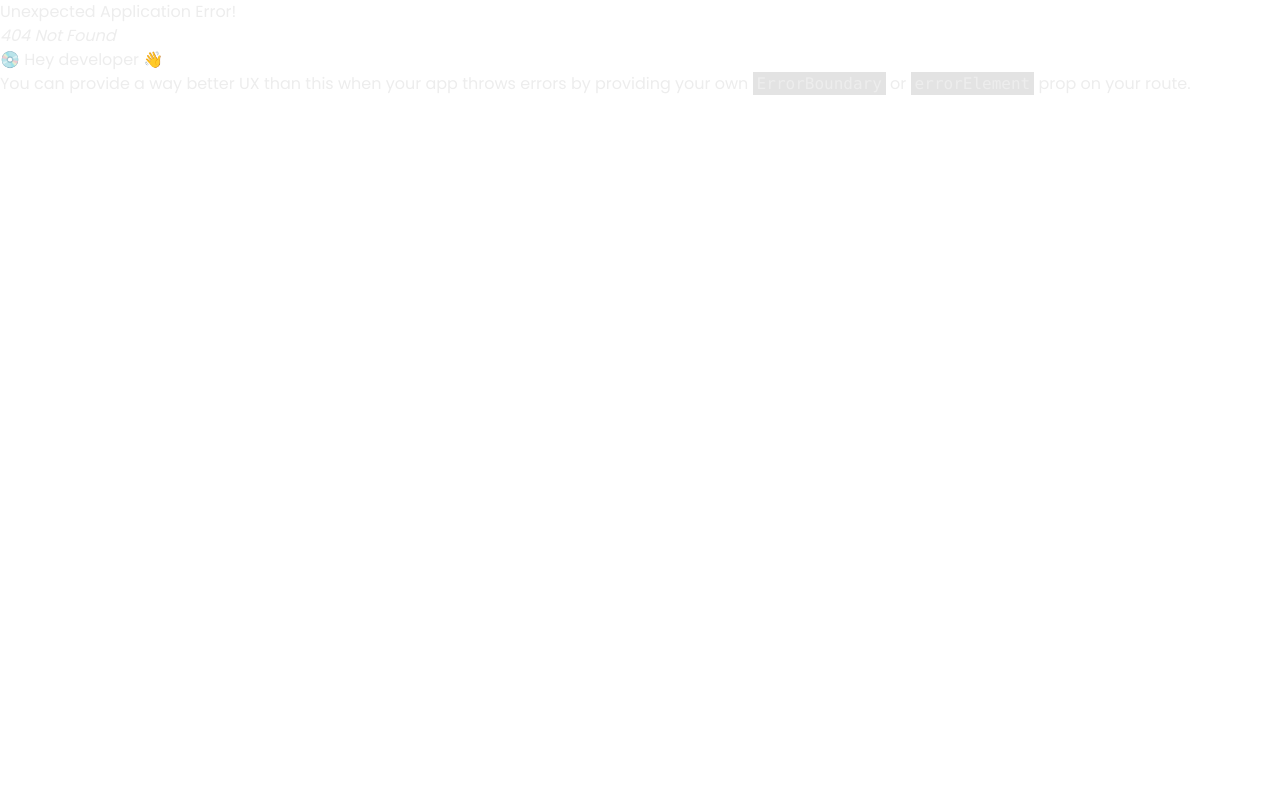
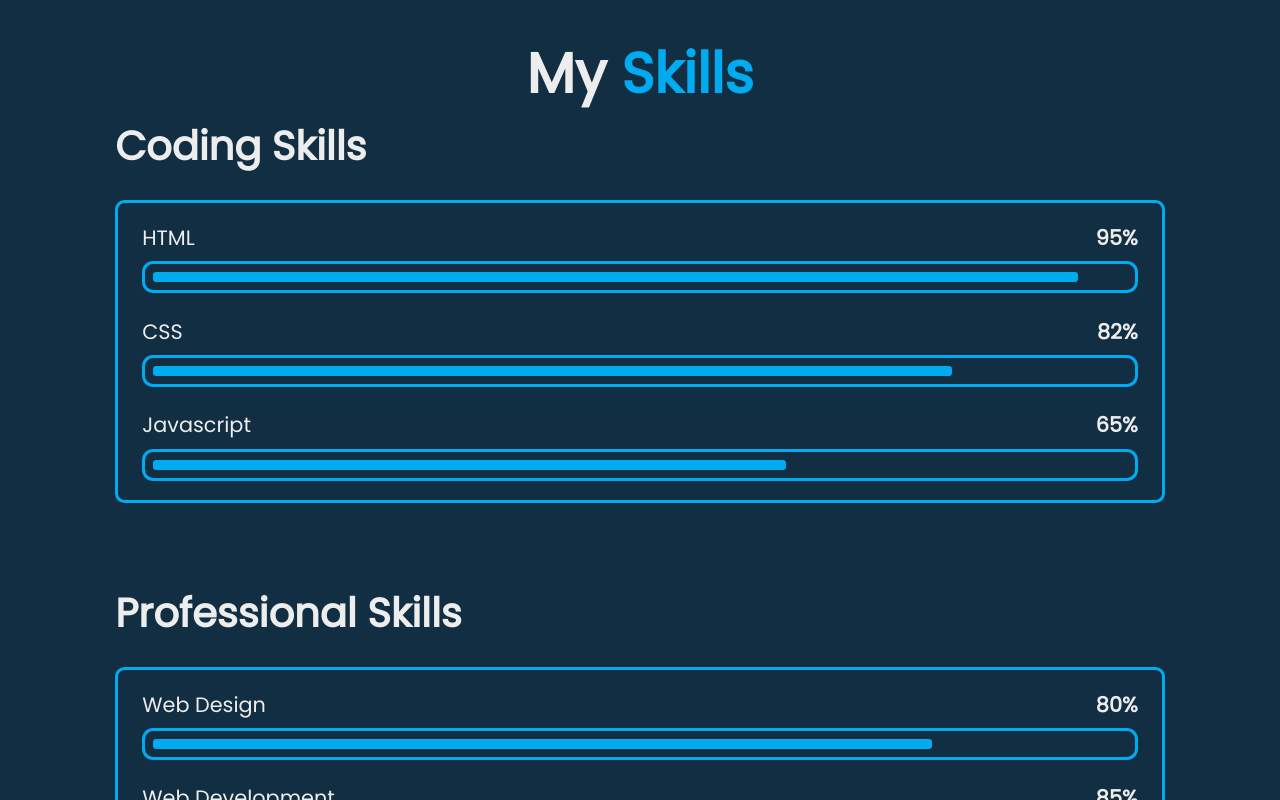
Before and after one commit to ashfakhossain15/portfolio-ashfakhossain15, a React (Vite) app: page /skills in a window 1280 px wide. Before the commit this address had no page. Shown: the top 800 px of the page. Built offline with nearby package versions, Linux system fonts and the light colour scheme.

Commit message:
skills part done

```diff
--- a/Routes/Routes.jsx
+++ b/Routes/Routes.jsx
@@ -3,6 +3,7 @@ import Main from "../src/Components/layout/Main";
 import Home from "./../src/Components/Pages/Home/Home";
 import About from "../src/Components/Pages/About/About";
 import Education from "../src/Components/Pages/Education/Education";
+import Skills from "../src/Components/Pages/Skills/Skills";
 
 export const router = createBrowserRouter([
   {
@@ -21,6 +22,10 @@ export const router = createBrowserRouter([
         path: "/education",
         element: <Education />,
       },
+      {
+        path: "/skills",
+        element: <Skills />,
+      },
     ],
   },
 ]);
--- a/src/Components/Pages/Education/Education.jsx
+++ b/src/Components/Pages/Education/Education.jsx
@@ -6,7 +6,7 @@ const Education = () => {
       <h1 className="heading">
         My <span>Journey</span>
       </h1>
-      <div className="education-row">
+      <div className="education-row mt-9.">
         <div className="education-colum">
           <h3 className="title">Education</h3>
           <div className="education-box">
--- a/src/Components/Pages/Home/Home.jsx
+++ b/src/Components/Pages/Home/Home.jsx
@@ -4,6 +4,7 @@ import { FaFacebookF, FaGithub, FaLinkedinIn } from "react-icons/fa";
 import BgAnimation from "../../Shared/Animation/BgAnimation";
 import About from "../About/About";
 import Education from "../Education/Education";
+import Skills from "../Skills/Skills";
 const Home = () => {
   return (
     <div>
@@ -67,6 +68,9 @@ const Home = () => {
       <section>
         <Education />
       </section>
+      <section>
+        <Skills />
+      </section>
     </div>
   );
 };
--- a/src/Components/Pages/Skills/Skills.jsx
+++ b/src/Components/Pages/Skills/Skills.jsx
@@ -1,5 +1,79 @@
 const Skills = () => {
-  return <div></div>;
+  return (
+    <div>
+      <section className="skills" id="skills">
+        <h2 className="heading">
+          My <span>Skills</span>
+        </h2>
+        <div className="skills-row">
+          <div className="skills-colum">
+            <h3 className="title">Coding Skills</h3>
+            <div className="skills-box">
+              <div className="skills-content ">
+                <div className="progres">
+                  <h3>
+                    HTML <span>95%</span>
+                  </h3>
+                  <div className="bar">
+                    {" "}
+                    <span className="w-[95%]"></span>
+                  </div>
+                </div>
+                <div className="progres">
+                  <h3>
+                    CSS <span>82%</span>
+                  </h3>
+                  <div className="bar">
+                    <span className="w-[82%]"></span>
+                  </div>
+                </div>
+                <div className="progres">
+                  <h3>
+                    Javascript<span>65%</span>
+                  </h3>
+                  <div className="bar">
+                    <span className="w-[65%]"></span>
+                  </div>
+                </div>
+              </div>
+            </div>
+          </div>
+          <div className="skills-colum">
+            <h3 className="title">Professional Skills</h3>
+            <div className="skills-box">
+              <div className="skills-content">
+                <div className="progres">
+                  <h3>
+                    Web Design <span>80%</span>
+                  </h3>
+                  <div className="bar">
+                    {" "}
+                    <span className="w-[80%]"></span>
+                  </div>
+                </div>
+                <div className="progres">
+                  <h3>
+                    Web Development <span>85%</span>
+                  </h3>
+                  <div className="bar">
+                    <span className="w-[85%]"></span>
+                  </div>
+                </div>
+                <div className="progres">
+                  <h3>
+                    Authentication<span>65%</span>
+                  </h3>
+                  <div className="bar">
+                    <span className="w-[65%]"></span>
+                  </div>
+                </div>
+              </div>
+            </div>
+          </div>
+        </div>
+      </section>
+    </div>
+  );
 };
 
 export default Skills;
--- a/src/Components/Shared/Header/Header.jsx
+++ b/src/Components/Shared/Header/Header.jsx
@@ -2,7 +2,7 @@ import { Link } from "react-router-dom";
 
 const Header = () => {
   return (
-    <div className="flex items-center z-50 sticky top-0   justify-between py-6 px-28  w-full ">
+    <div className="flex items-center z-50 sticky top-0 justify-between py-6 px-28  w-full ">
       <h2 className="text-4xl  name font-primary tracking-wider font-semibold">
         .ashfak
       </h2>
--- a/src/index.css
+++ b/src/index.css
@@ -326,3 +326,73 @@ nav a:hover {
   font-size: 1rem;
   padding-top: 0.5rem;
 }
+.skills {
+  padding: 2.5% 9%;
+  min-height: auto;
+  background: var(--second-bg-color);
+}
+.progres h3 span {
+  color: var(--main-color);
+  font-weight: 600;
+}
+
+.skills .skills-row {
+  display: flex;
+  gap: 5rem;
+  flex-wrap: wrap;
+}
+.skills-row .skills-colum {
+  flex: 1 1 36rem;
+}
+.skills-colum .title {
+  font-size: 2.5rem;
+  font-weight: 600;
+  margin: 0 0 1.5rem;
+}
+.skills-box .skills-content {
+  position: relative;
+  border: 0.2rem solid var(--main-color);
+  border-radius: 0.6rem;
+  padding: 0.5rem 1.5rem;
+  overflow: hidden;
+  z-index: 1;
+}
+.skills-box .skills-content::before {
+  content: "";
+  position: absolute;
+  top: 0;
+  left: 0;
+  width: 0;
+  height: 100%;
+  transition: 0.5s;
+  background: var(--bg-color);
+
+  z-index: -1;
+}
+.skills-box .skills-content:hover:before {
+  width: 100%;
+}
+.skills-content .progres {
+  padding: 0.7rem 0;
+}
+.skills-content .progres h3 {
+  display: flex;
+  justify-content: space-between;
+  font-size: 1.3rem;
+  margin-bottom: 0.5rem;
+}
+.skills-content .progres span {
+  color: var(--text-color);
+}
+.skills-content .progres .bar {
+  height: 2rem;
+  border-radius: 0.7rem;
+  border: 0.2rem solid var(--main-color);
+  padding: 0.5rem;
+}
+.skills-content .progres .bar span {
+  display: block;
+  height: 100%;
+  border-radius: 0.2rem;
+  background: var(--main-color);
+}
```
